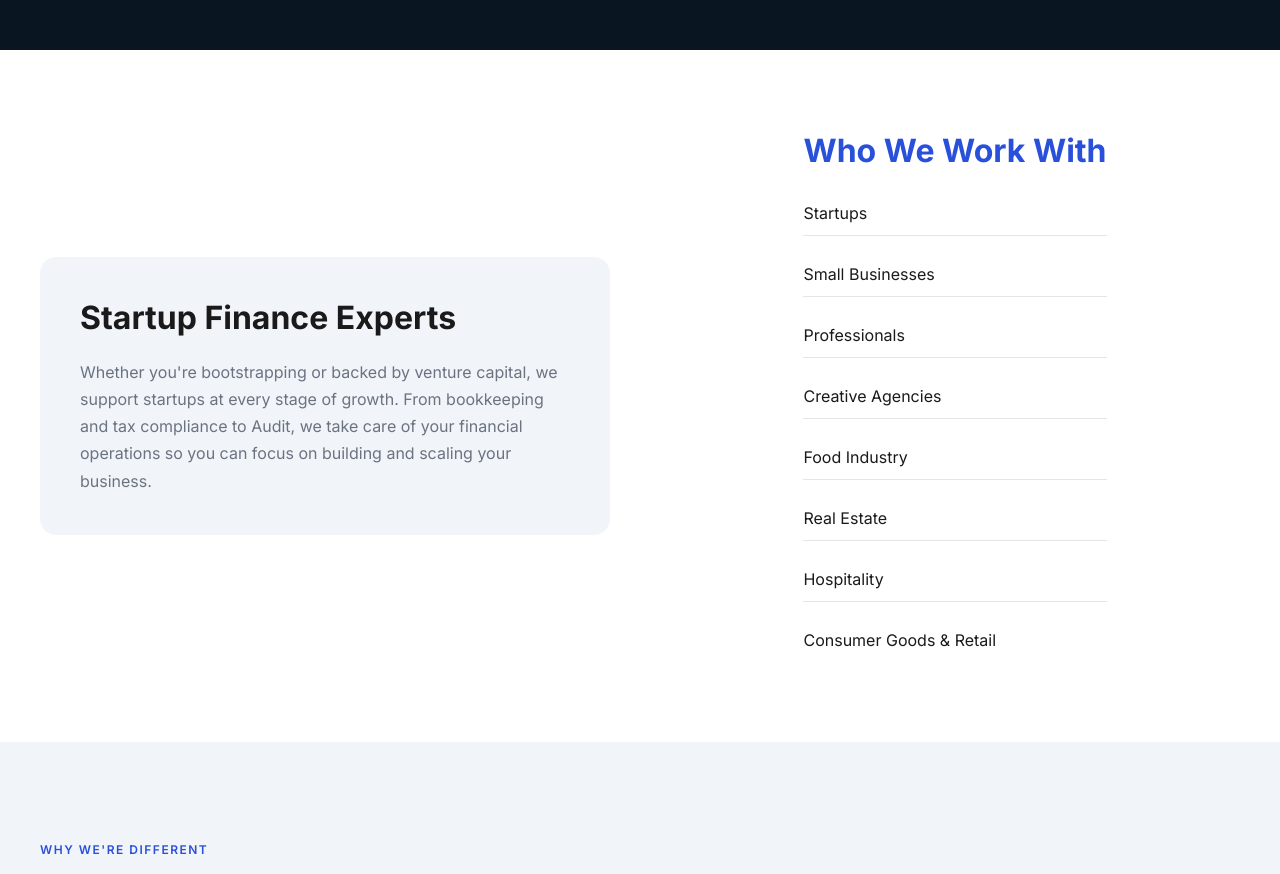
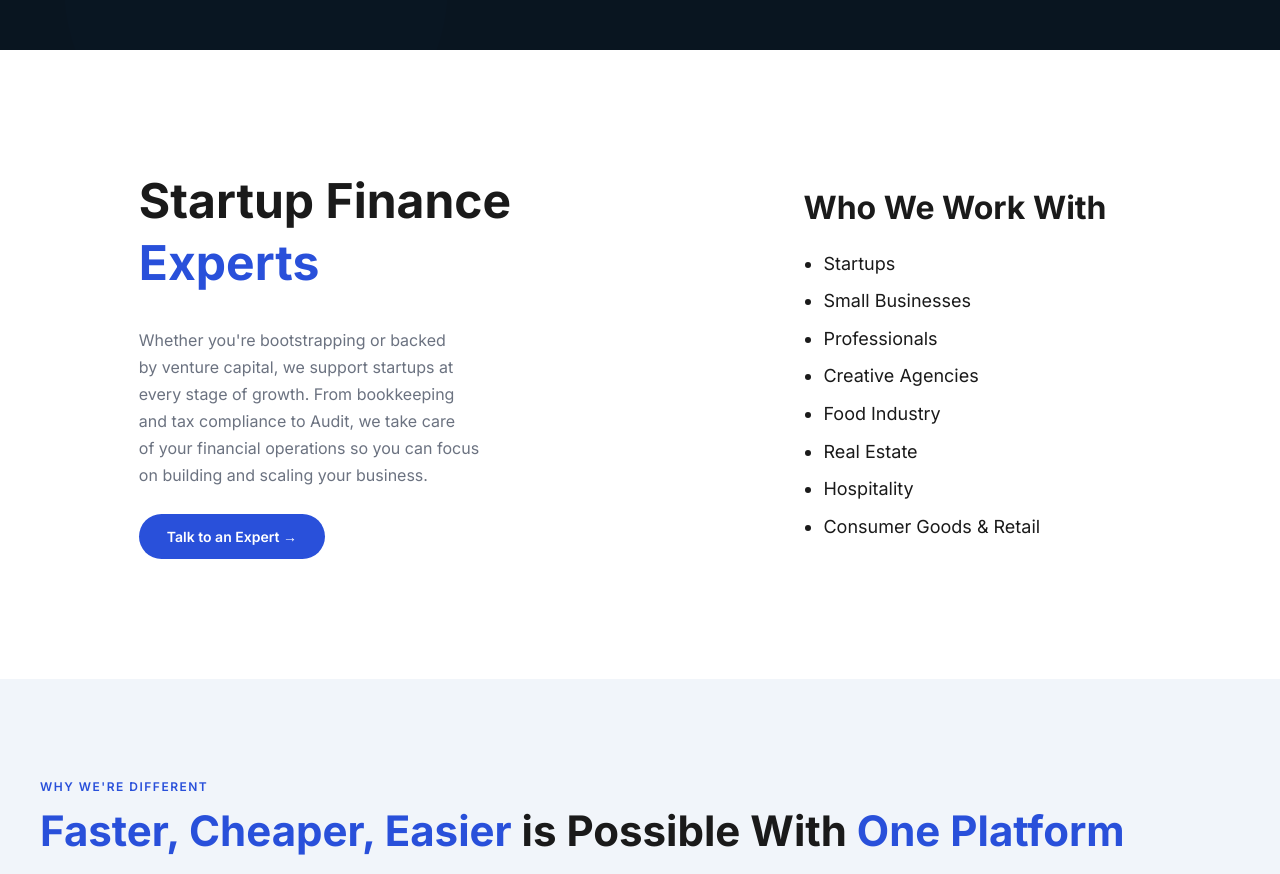
Before and after one commit to PreethamMR22/Plus-and-Minus---CA-website--BrandPsychology, a React (Vite) app in the folder plus-and-minus-react/: page / in a window 1280 px wide. Shown: the part 2760-3634 px from the top of the page. Built offline with nearby package versions, Linux system fonts and the light colour scheme.

Commit message:
one left out thing in home page

```diff
--- a/plus-and-minus-react/src/pages/Home.css
+++ b/plus-and-minus-react/src/pages/Home.css
@@ -2059,7 +2059,6 @@
 }
 
 .startup-finance-card {
-  background: rgb(241, 245, 250);
   border-radius: 16px;
   padding: 40px;
 }
@@ -2067,11 +2066,15 @@
 
 .startup-finance-card h2 {
   font-family: var(--font-head);
-  font-size: clamp(24px, 3vw, 32px);
+  font-size: clamp(38px, 5vw, 48px);
   color: var(--text);
   line-height: 1.3;
-  margin-bottom: 20px;
+  margin-bottom: 32px;
   font-weight: 700;
+}
+
+.startup-finance-card h2 br + span {
+  color: var(--green);
 }
 
 .startup-finance-card p {
@@ -2081,6 +2084,10 @@
   margin: 0;
 }
 
+.startup-finance-cta {
+  margin-top: 24px;
+}
+
 .who-we-work-with {
   display: flex;
   flex-direction: column;
@@ -2090,31 +2097,27 @@
 .who-we-work-with h2 {
   font-family: var(--font-head);
   font-size: clamp(24px, 3vw, 32px);
-  color: var(--green);
+  color: var(--text);
   line-height: 1.3;
   margin: 0;
   font-weight: 700;
 }
 
 .who-we-work-with ul {
-  list-style: none;
-  padding: 0;
+  list-style: disc;
+  padding-left: 20px;
   margin: 0;
   display: flex;
   flex-direction: column;
-  gap: 16px;
+  gap: 8px;
 }
 
 .who-we-work-with li {
-  font-size: 16px;
+  font-size: 18px;
   color: var(--text);
-  padding: 12px 0;
-  border-bottom: 1px solid rgba(0, 0, 0, 0.1);
+  padding: 4px 0;
   transition: color 0.2s ease;
-}
-
-.who-we-work-with li:last-child {
-  border-bottom: none;
+  line-height: 1.2;
 }
 
 .who-we-work-with li:hover {
--- a/plus-and-minus-react/src/pages/Home.jsx
+++ b/plus-and-minus-react/src/pages/Home.jsx
@@ -385,13 +385,15 @@ We work with Individuals, Professionals, startups and small businesses, ranging
       <section className="startup-finance-experts-section">
         <div className="startup-finance-experts-content">
           <div className="startup-finance-card animate-slide-left" data-animate="slide-left">
-            <h2>Startup Finance Experts</h2>
+            <h2>Startup Finance<br /><span>Experts</span></h2>
             <p>
-              Whether you're bootstrapping or backed by venture capital, we support startups at
-              every stage of growth. From bookkeeping and tax compliance to Audit, we take care
-              of your financial operations so you can focus on building and scaling your
-              business.
+              Whether you're bootstrapping or backed<br />by venture capital, we support startups at<br />every stage of growth. From bookkeeping<br />and tax compliance to Audit, we take care<br />of your financial operations so you can focus<br />on building and scaling your business.
             </p>
+            <div className="startup-finance-cta">
+              <Button onClick={() => window.open('tel:917204403746', '_self')} variant="primary" size="large">
+                Talk to an Expert →
+              </Button>
+            </div>
           </div>
           <div className="who-we-work-with animate-slide-right" data-animate="slide-right">
             <h2>Who We Work With</h2>
```
